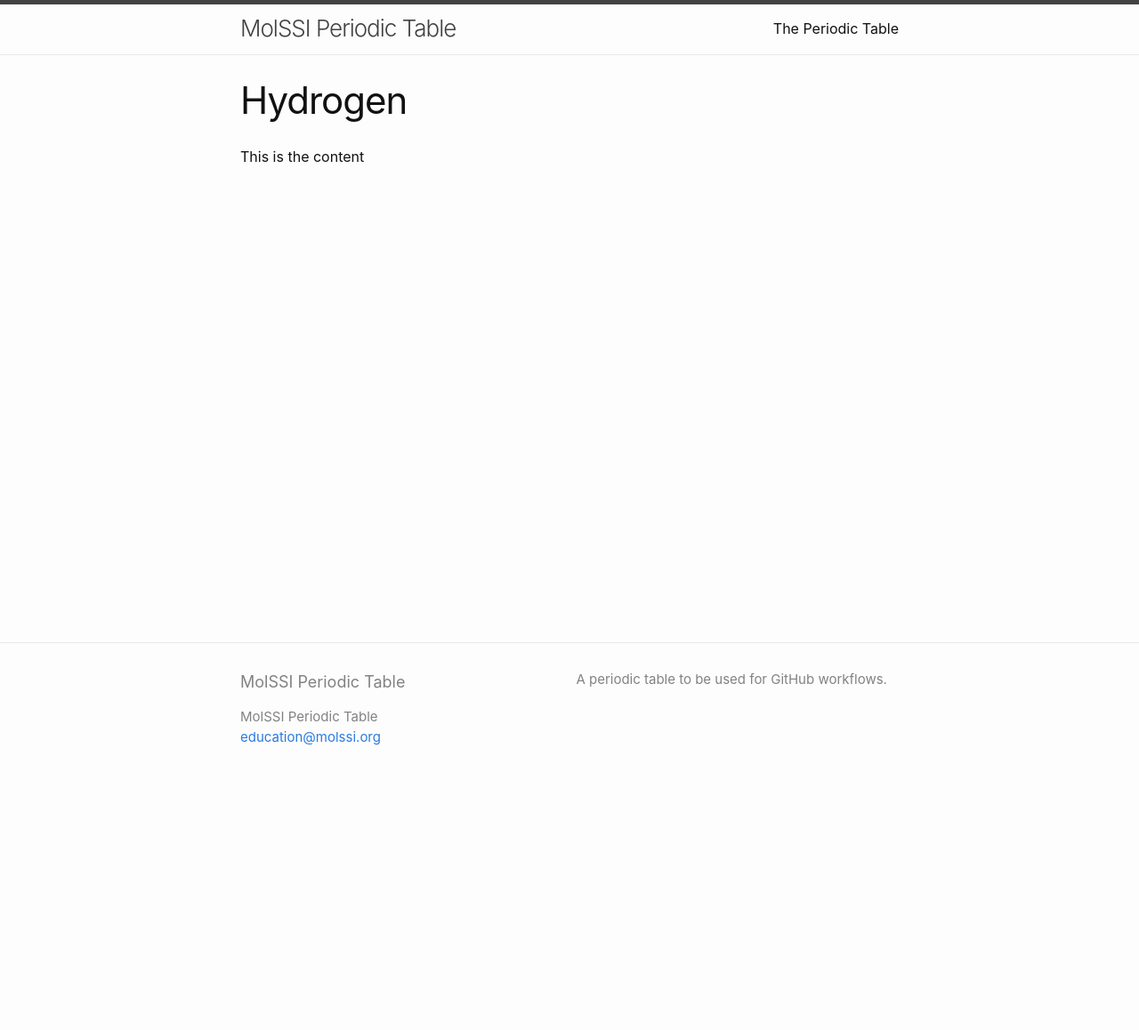
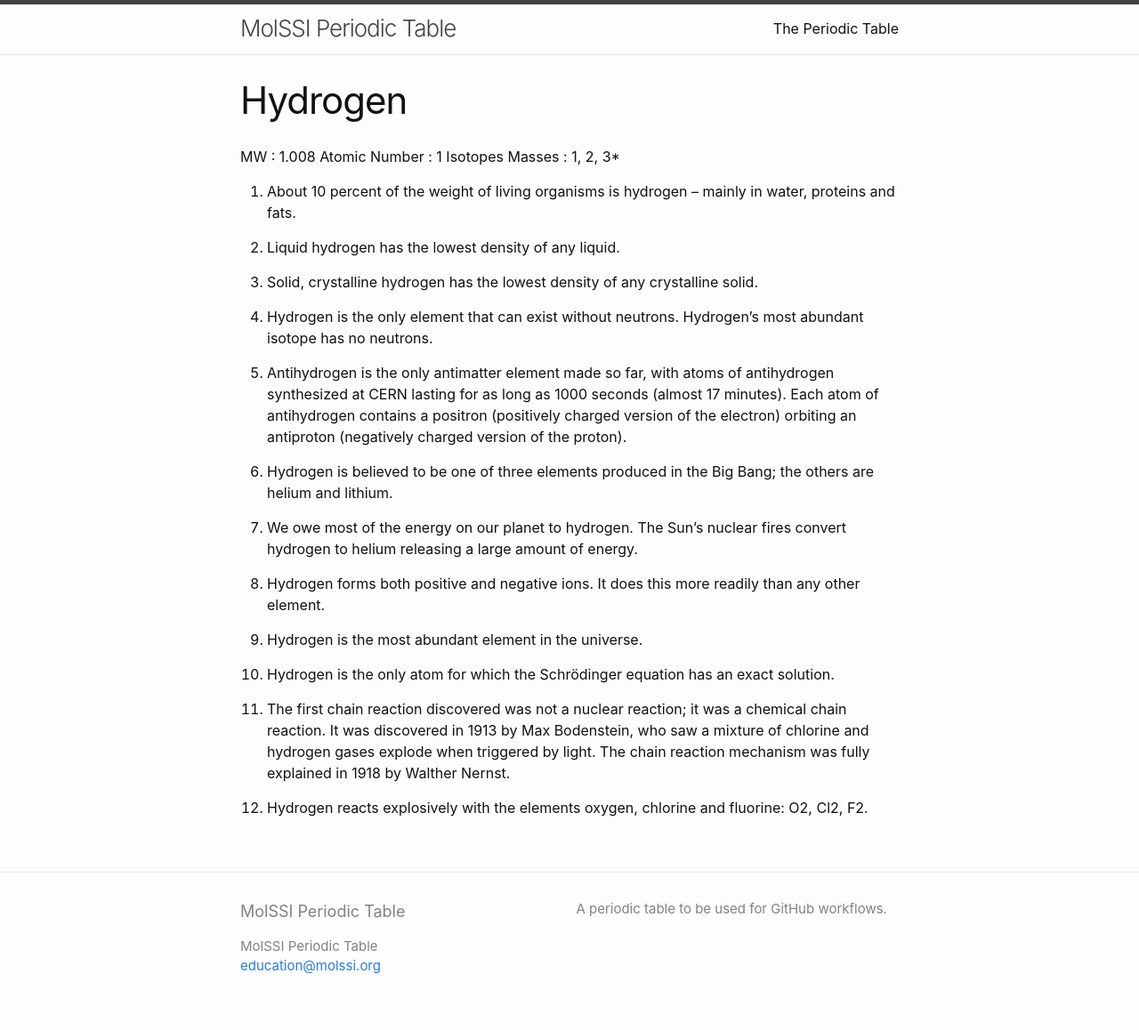
Before and after one commit to MolSSI-Education/periodic-table, a Jekyll site: the page built from elements/hydrogen.md, in a window 1280 px wide. Shown: the whole page at 89% size. Built offline with Jekyll 4.4.1, drawn with Linux system fonts in a browser that asks for light colours; before the commit the page ends 900 px from its top, so only the background shows below that.

Commit message:
added more information for hydrogen

```diff
--- a/elements/hydrogen.md
+++ b/elements/hydrogen.md
@@ -3,4 +3,31 @@ layout: page
 title: Hydrogen
 ---
 
-This is the content
+MW : 1.008
+Atomic Number : 1
+Isotopes Masses : 1, 2, 3*
+
+
+1. About 10 percent of the weight of living organisms is hydrogen – mainly in water, proteins and fats.
+
+2. Liquid hydrogen has the lowest density of any liquid.
+
+3. Solid, crystalline hydrogen has the lowest density of any crystalline solid.
+
+4. Hydrogen is the only element that can exist without neutrons. Hydrogen’s most abundant isotope has no neutrons.
+
+5. Antihydrogen is the only antimatter element made so far, with atoms of antihydrogen synthesized at CERN lasting for as long as 1000 seconds (almost 17 minutes). Each atom of antihydrogen contains a positron (positively charged version of the electron) orbiting an antiproton (negatively charged version of the proton).
+
+6. Hydrogen is believed to be one of three elements produced in the Big Bang; the others are helium and lithium.
+
+7. We owe most of the energy on our planet to hydrogen. The Sun’s nuclear fires convert hydrogen to helium releasing a large amount of energy.
+
+8. Hydrogen forms both positive and negative ions. It does this more readily than any other element.
+
+9. Hydrogen is the most abundant element in the universe.
+
+10. Hydrogen is the only atom for which the Schrödinger equation has an exact solution.
+
+11. The first chain reaction discovered was not a nuclear reaction; it was a chemical chain reaction. It was discovered in 1913 by Max Bodenstein, who saw a mixture of chlorine and hydrogen gases explode when triggered by light. The chain reaction mechanism was fully explained in 1918 by Walther Nernst.
+
+12. Hydrogen reacts explosively with the elements oxygen, chlorine and fluorine: O2, Cl2, F2.
```
